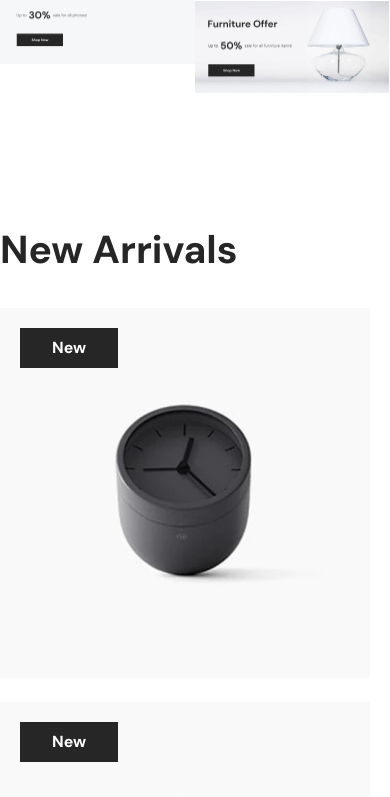
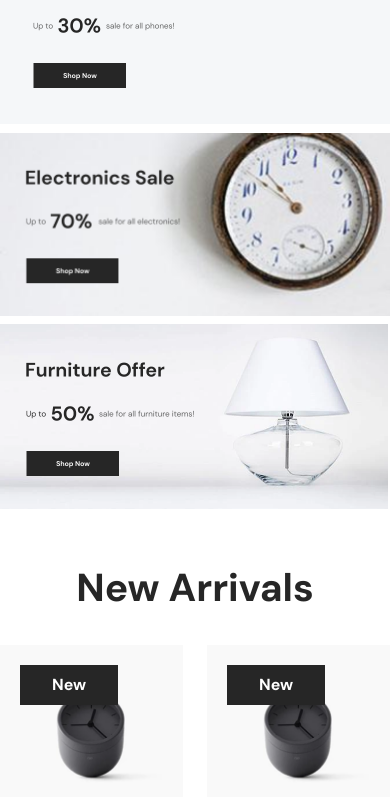
Before and after one commit to masudrana-dev/orebi-frontend, a React (Vite) app: page / in a window 390 px wide. Shown: the part 920-1717 px from the top of the page. Built offline with nearby package versions, Linux system fonts and the light colour scheme.

Commit message:
responsive 30june

```diff
--- a/src/Components/Addvertise/Addvertise.jsx
+++ b/src/Components/Addvertise/Addvertise.jsx
@@ -1,22 +1,22 @@
 import Container from "../Layout/Container"
-import Flex from "../Layout/Flex"
+// import Flex from "../Layout/Flex"
 import add1 from '../../assets/add1.png'
 import add2 from '../../assets/add2.png'
 import add3 from '../../assets/add3.png'
 
 const Addvertise = () => {
     return (
-        <div className="mt-44">
+        <div className="mt-10 lg:mt-44">
             <Container>
-                <Flex className='justify-between'>
-                    <div>
+                <div className='  grid grid-cols-1 md:grid-cols-2'>
+                    <div className="">
                         <img src={add1} alt="" />
                     </div>
                     <div>
-                        <img src={add2} alt="" />
-                        <img src={add3} alt="" className="mt-[39px]" />
+                        <img src={add2} alt="" className="mt-2 md:mt-0" />
+                        <img src={add3} alt="" className="mt-2 md:mt-[21px] lg:mt-[39px]" />
                     </div>
-                </Flex>
+                </div>
             </Container>
         </div>
     )
--- a/src/Components/Banner/Banner.jsx
+++ b/src/Components/Banner/Banner.jsx
@@ -12,6 +12,33 @@ const Banner = () => {
         speed: 500,
         slidesToShow: 1,
         slidesToScroll: 1,
+        responsive: [
+            {
+                breakpoint: 1024,
+                settings: {
+                    slidesToShow: 1,
+                    slidesToScroll: 1,
+                    infinite: true,
+                    dots: true
+                }
+            },
+            {
+                breakpoint: 600,
+                settings: {
+                    slidesToShow: 1,
+                    slidesToScroll: 1,
+                    initialSlide: 2,
+                    dots: false
+                }
+            },
+            {
+                breakpoint: 480,
+                settings: {
+                    slidesToShow: 1,
+                    slidesToScroll: 1,
+                }
+            }
+        ],
         beforeChange: (next) => {
             setActiveDot({ next });
         },
--- a/src/Components/Layout/Heading.jsx
+++ b/src/Components/Layout/Heading.jsx
@@ -1,7 +1,7 @@
 
 const Heading = ({ title }) => {
     return (
-        <div className="font-dm font-bold text-[39px] text-primary mb-7 ">{title}</div>
+        <div className="font-dm font-bold text-[39px] text-primary text-center md:text-left mb-7 ">{title}</div>
     )
 }
 
--- a/src/Components/NewArrivals/NewArrivals.jsx
+++ b/src/Components/NewArrivals/NewArrivals.jsx
@@ -4,10 +4,10 @@ import Product from "../Layout/Product"
 
 const NewArrivals = () => {
     return (
-        <div className="mt-[128px]">
+        <div className="mt-[50px] md:mt-[128px]">
             <Container>
                 <Heading title='New Arrivals' />
-                <div className="grid grid-cols-1 md:grid-cols-4 gap-6">
+                <div className="grid grid-cols-2 md:grid-cols-4 gap-6">
                     <Product badge={true} />
                     <Product badge={true} />
                     <Product badge={false} />
```
